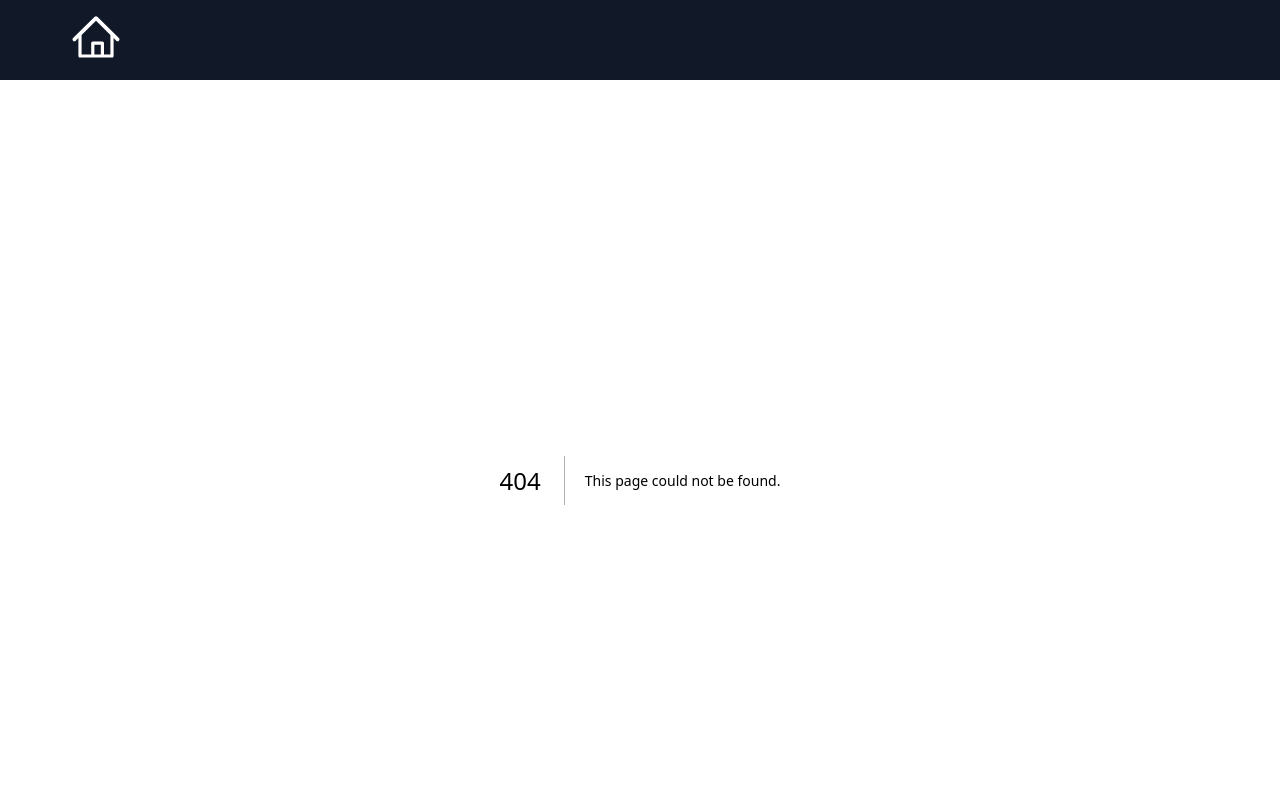
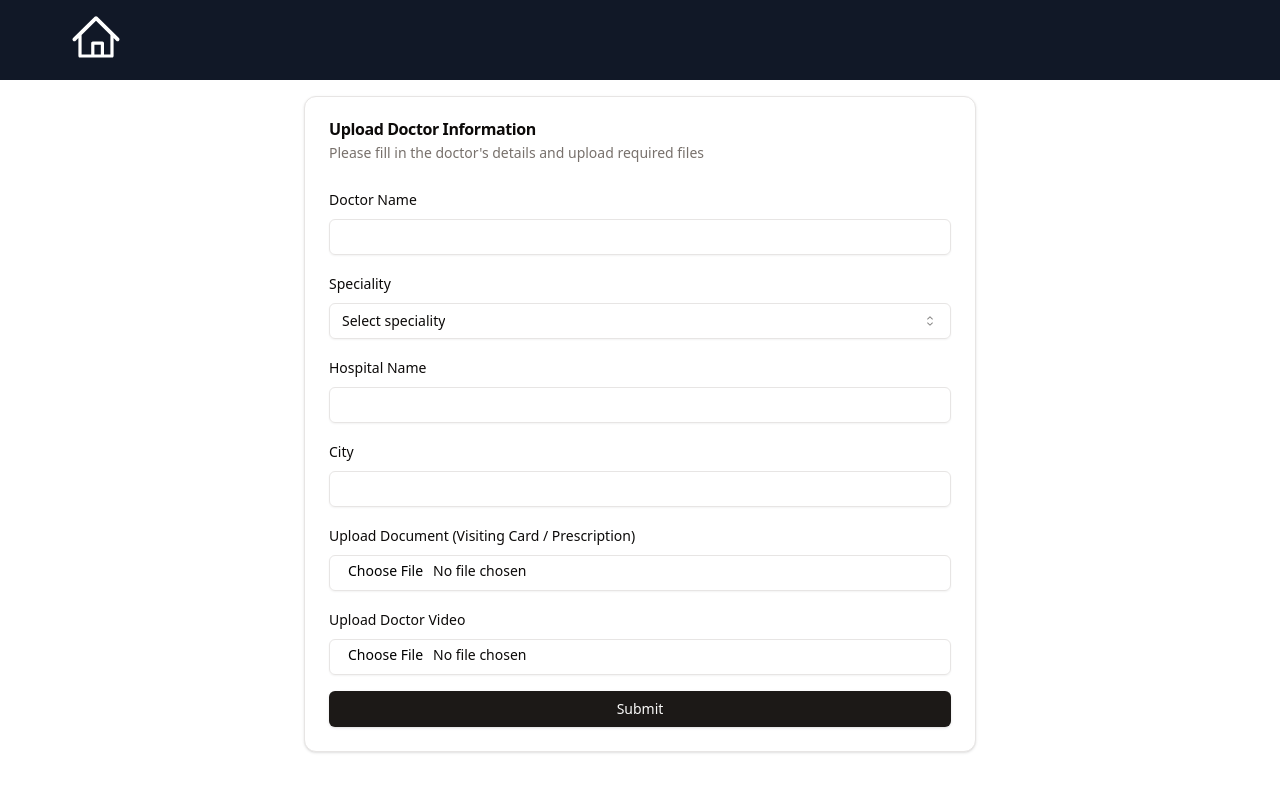
Before and after one commit to Atharva-Nahire/student-reels, a Next.js app: page /upload in a window 1280 px wide. Before the commit this address had no page. Shown: the top 792 px of the page. Built offline with nearby package versions, Linux system fonts and the light colour scheme.

Commit message:
create for rthis

```diff
--- /dev/null
+++ b/app/upload/page.tsx
@@ -0,0 +1,94 @@
+"use client";
+
+import { useState } from "react";
+import { Button } from "@/components/ui/button";
+import { Input } from "@/components/ui/input";
+import { Card, CardHeader, CardTitle, CardDescription, CardContent, CardFooter } from "@/components/ui/card";
+import { Select, SelectContent, SelectItem, SelectTrigger, SelectValue } from "@/components/ui/select";
+
+export default function UploadPage() {
+  const [doctorName, setDoctorName] = useState("");
+  const [speciality, setSpecialty] = useState("");
+  const [hospitalName, setHospitalName] = useState("");
+  const [city, setCity] = useState("");
+  const [document, setDocument] = useState<File | null>(null);
+  const [video, setVideo] = useState<File | null>(null);
+
+  const handleSubmit = (e: React.FormEvent) => {
+    e.preventDefault();
+    // In a real application, you would send this data to your backend
+    console.log({
+      doctorName,
+      speciality,
+      hospitalName,
+      city,
+      document,
+      video,
+    });
+    alert("Data submitted successfully!");
+  };
+
+  return (
+    <div className="container mx-auto p-4">
+      <Card className="w-full max-w-2xl mx-auto">
+        <CardHeader>
+          <CardTitle>Upload Doctor Information</CardTitle>
+          <CardDescription>Please fill in the doctor's details and upload required files</CardDescription>
+        </CardHeader>
+        <CardContent>
+          <form onSubmit={handleSubmit} className="space-y-4">
+            <div className="space-y-2">
+              <label htmlFor="doctorName" className="text-sm font-medium leading-none peer-disabled:cursor-not-allowed peer-disabled:opacity-70">
+                Doctor Name
+              </label>
+              <Input id="doctorName" value={doctorName} onChange={(e) => setDoctorName(e.target.value)} required />
+            </div>
+            <div className="space-y-2">
+              <label htmlFor="speciality" className="text-sm font-medium leading-none peer-disabled:cursor-not-allowed peer-disabled:opacity-70">
+                Speciality
+              </label>
+              <Select onValueChange={setSpecialty} required>
+                <SelectTrigger>
+                  <SelectValue placeholder="Select speciality" />
+                </SelectTrigger>
+                <SelectContent>
+                  <SelectItem value="cardiology">Cardiology</SelectItem>
+                  <SelectItem value="neurology">Neurology</SelectItem>
+                  <SelectItem value="oncology">Oncology</SelectItem>
+                  <SelectItem value="pediatrics">Pediatrics</SelectItem>
+                </SelectContent>
+              </Select>
+            </div>
+            <div className="space-y-2">
+              <label htmlFor="hospitalName" className="text-sm font-medium leading-none peer-disabled:cursor-not-allowed peer-disabled:opacity-70">
+                Hospital Name
+              </label>
+              <Input id="hospitalName" value={hospitalName} onChange={(e) => setHospitalName(e.target.value)} required />
+            </div>
+            <div className="space-y-2">
+              <label htmlFor="city" className="text-sm font-medium leading-none peer-disabled:cursor-not-allowed peer-disabled:opacity-70">
+                City
+              </label>
+              <Input id="city" value={city} onChange={(e) => setCity(e.target.value)} required />
+            </div>
+            <div className="space-y-2">
+              <label htmlFor="document" className="text-sm font-medium leading-none peer-disabled:cursor-not-allowed peer-disabled:opacity-70">
+                Upload Document (Visiting Card / Prescription)
+              </label>
+              <Input id="document" type="file" onChange={(e) => setDocument(e.target.files?.[0] || null)} required />
+            </div>
+            <div className="space-y-2">
+              <label htmlFor="video" className="text-sm font-medium leading-none peer-disabled:cursor-not-allowed peer-disabled:opacity-70">
+                Upload Doctor Video
+              </label>
+              <Input id="video" type="file" accept="video/*" onChange={(e) => setVideo(e.target.files?.[0] || null)} required />
+            </div>
+            <Button type="submit" className="w-full">
+              Submit
+            </Button>
+          </form>
+        </CardContent>
+      </Card>
+    </div>
+  );
+}
```
